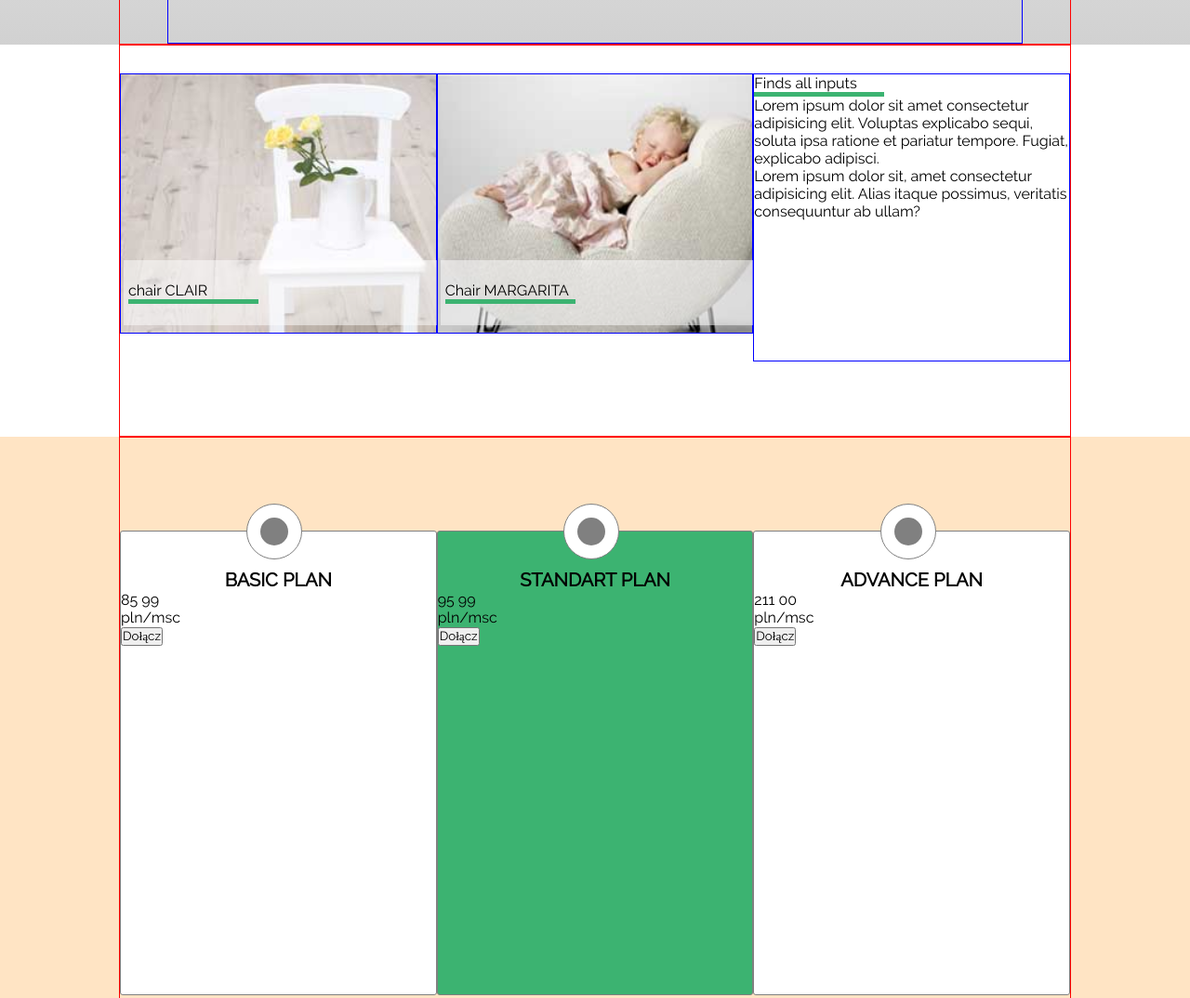
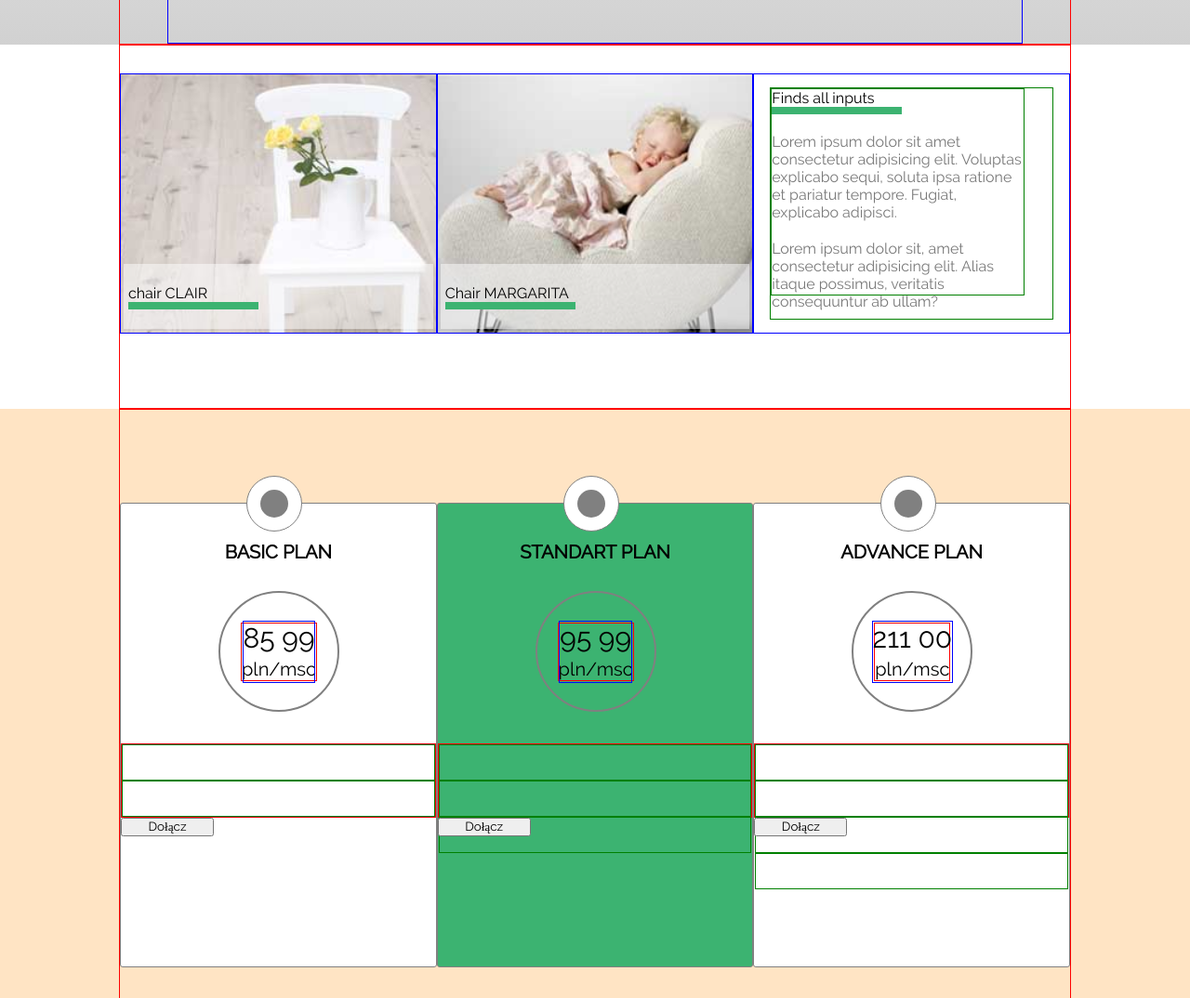
Before and after one commit to MateuszUrb/LandingPage, a plain HTML site: page index.html in a window 1280 px wide. Shown: the part 596-1670 px from the top of the page at 93% size. Drawn offline with Linux system fonts and the light colour scheme; a script that the page names is missing.

Commit message:
fixing positioning elements

```diff
--- a/style/style.css
+++ b/style/style.css
@@ -142,18 +142,17 @@ background: linear-gradient(0deg, rgba(199,199,199,0.8183648459383753) 0%, rgba(
     justify-content: space-between;
 }
 
-input[type="button"] {
-    height: 60px;
-    width: 50%;
-    border-radius: 13px;
+.sliderBtn {
     background-color: mediumseagreen;
+    border-radius: 10px;
+    border: none;
+    height: 70px;
+    width: 300px;
+    font-size: 30px;
     font-weight: bold;
-    border: none;
-    justify-content: center;
-    font-family: 'ralewayregular';
+    text-transform: uppercase;
     color: white;
-    text-transform: uppercase;
-    font-size: 20px;
+    float: right;
 }
 
 .chairBoxes {
@@ -169,7 +168,10 @@ input[type="button"] {
     width: 400px;
     height: 280px;
     border: 1px solid blue;
+    display: flex;
+    justify-content: center;
 }
+
 
 .box:nth-child(1) {
     background-image: url(../images/box1_img.jpg);
@@ -185,8 +187,7 @@ input[type="button"] {
     background-size: cover;
 }
 
-.insideBoxContent:nth-child(1),
-.insideBoxContent:nth-child(2) {
+.insideBoxContent:nth-child(1) {
     width: 100%;
     height: 70px;
     background: rgba(255, 255, 255, 0.5);
@@ -196,19 +197,24 @@ input[type="button"] {
     padding: 0 0 0 5px;
 }
 
-.insideBoxContent:nth-child(3) {
-    width: 100%;
-    height: 70px;
-    margin-left: 3px;
-    margin-right: 3px;
-    padding: 0 0 0 5px;
+
+.lastBoxContent {
+    border: 1px solid green;
+    width: 90%;
+    height: 90%;
+}
+
+.lastBoxContent p:nth-child(2),
+.lastBoxContent p:nth-child(3) {
+    margin-top: 20px;
+    color: rgb(121, 121, 121);
 }
 
 .textbox::after {
     content: "";
     display: block;
     width: 140px;
-    height: 5px;
+    height: 8px;
     background-color: mediumseagreen;
 }
 
@@ -224,14 +230,14 @@ input[type="button"] {
     display: flex;
 }
 
-.box:last-child {
-    position: relative;
-    height: 310px;
-}
 
 .insideBoxContent {
     display: flex;
     align-items: center;
+}
+
+.insideBoxContent {
+    margin-top: 20px;
 }
 
 .prizeBackGround {
@@ -253,6 +259,47 @@ input[type="button"] {
     justify-content: space-between;
 }
 
+.prizeOption {
+    width: 130px;
+    height: 130px;
+    border: 2px solid grey;
+    border-radius: 50%;
+    margin: 30px 0 0 105px;
+    display: flex;
+    align-items: center;
+    justify-content: center;
+}
+
+.mscVaceValue {
+    border: 1px solid red;
+    font-size: 20px;
+    display: flex;
+    height: 50%;
+    align-items: flex-end;
+}
+.prizeValue {
+    padding-bottom: 30px;
+    position: absolute;
+    border: 1px solid blue;
+}
+
+.prizeOption {
+    font-size: 30px;
+}
+
+.description {
+    width: 100%;
+    height: 80px;
+    border: 1px solid red;
+    margin-top: 10%;
+
+}
+
+.descriptionItems {
+    border: 1px solid green;
+    height: 50%;
+}
+
 .circleTop {
     margin-left: 40%;
     margin-top: -30px;
@@ -264,6 +311,7 @@ input[type="button"] {
     border-radius: 50%;
     border: 1px solid gray;
 }
+
 
 .circleInsideCirlce {
     border: 10px solid gray;
@@ -299,6 +347,15 @@ input[type="button"] {
     margin-top: 40px;
 }
 
+.planOption:nth-child(1) {
+    color: mediumaquamarine;
+}
+
+.prizeOptionBtn {
+    width: 100px;
+    justify-content: center;
+    display: flex;
+}
 
 form {
     height: 300px;
@@ -327,19 +384,6 @@ input[type="text"],[type="email"], textarea {
     margin-left: 60px;
   }
 
-input[type="submit"] {
-    background-color: mediumseagreen;
-    border-radius: 10px;
-    border: none;
-    height: 70px;
-    width: 300px;
-    font-size: 30px;
-    font-weight: bold;
-    text-transform: uppercase;
-    color: white;
-    float: right;
-}
-
 .copyRightWrapper {
     width: 100%;
     height: 150px;
```
